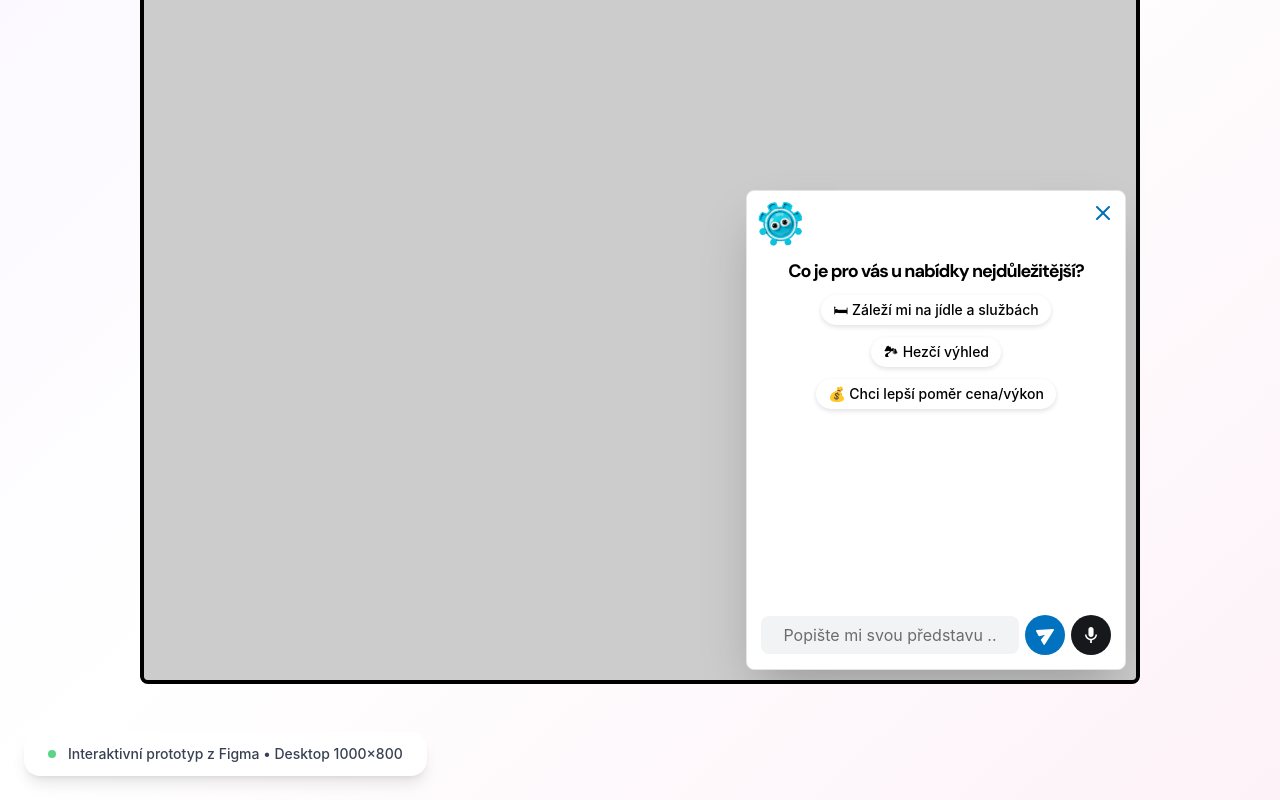
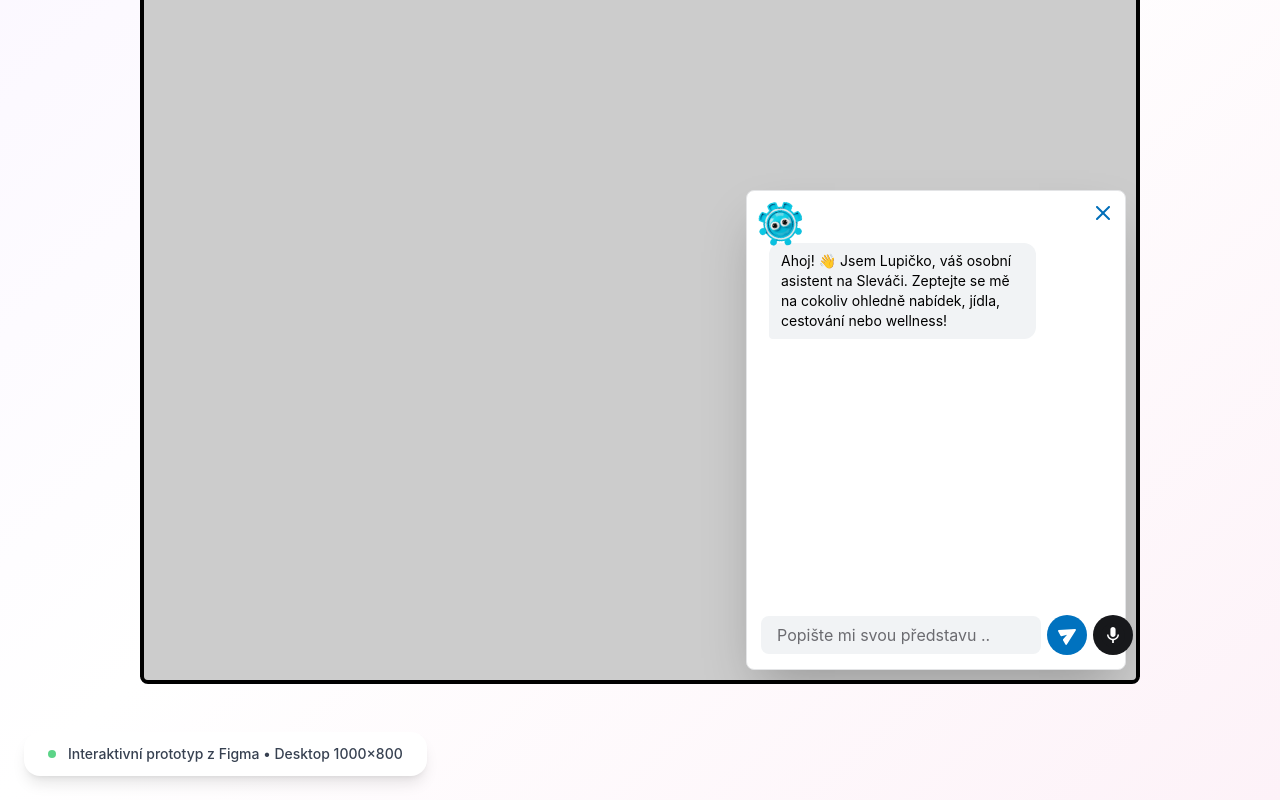
Before and after one commit to maroskadlec/slevac-ai, a React (Vite) app: page /figma-mcp in a window 1280 px wide. Both pictures are taken after a click on the button 1090 px from the left and 974 px from the top of the page. Shown: the part 340-1140 px from the top of the page. Built offline with nearby package versions, Linux system fonts and the light colour scheme.

Commit message:
Funkční chatbot v modálu - uživatel píše vpravo, bot odpovídá vlevo, odstraněny chip buttony

```diff
--- a/src/components/FigmaDesktop.tsx
+++ b/src/components/FigmaDesktop.tsx
@@ -1,5 +1,6 @@
 import { motion, AnimatePresence } from 'framer-motion'
 import { useState, useEffect } from 'react'
+import { useChatbot } from '../hooks/useChatbot'
 
 const mrkatkoImg = `${import.meta.env.BASE_URL}assets/fc1601850dd2f7e663f5b1530e6a54e3bfc3e857.png`
 const mrkatkoImgBlink = `${import.meta.env.BASE_URL}assets/76cb4db62fdf61674840e9abfdf6700b478b2a68.png`
@@ -16,6 +17,7 @@ interface DesktopProps {
 export default function FigmaDesktop({ isOpen, onToggle }: DesktopProps) {
   const [buttonState, setButtonState] = useState<'default' | 'state3' | 'state4' | 'state5'>('default')
   const [isBlinking, setIsBlinking] = useState(false)
+  const chat = useChatbot(isOpen)
 
   useEffect(() => {
     if (!isOpen) {
@@ -132,60 +134,70 @@ export default function FigmaDesktop({ isOpen, onToggle }: DesktopProps) {
                 </motion.button>
               </div>
 
-              {/* Content */}
-              <div className="flex-1 flex flex-col gap-[10px] w-full">
-                <div className="flex-1 flex flex-col gap-[12px] items-center pt-[24px] px-[12px]">
-                  <div className="flex flex-col gap-[12px] items-start w-[297px]">
-                    <div className="flex flex-col justify-center w-full text-center">
-                      <p className="text-[18px] leading-[24px] font-heading font-bold text-black">
-                        Co je pro vás u nabídky nejdůležitější?
-                      </p>
+              {/* Chat Content */}
+              <div className="flex-1 flex flex-col w-full min-h-0">
+                {/* Messages Area */}
+                <div className="flex-1 overflow-y-auto px-[12px] py-[8px] flex flex-col gap-[8px] scrollbar-thin">
+                  {chat.messages.map((msg) => (
+                    <motion.div
+                      key={msg.id}
+                      initial={{ opacity: 0, y: 10, scale: 0.95 }}
+                      animate={{ opacity: 1, y: 0, scale: 1 }}
+                      transition={{ duration: 0.2 }}
+                      className={`flex ${msg.sender === 'user' ? 'justify-end' : 'justify-start'}`}
+                    >
+                      <div
+                        className={`max-w-[80%] px-[12px] py-[8px] rounded-[12px] text-[14px] leading-[20px] whitespace-pre-line ${
+                          msg.sender === 'user'
+                            ? 'bg-[#006eb9] text-white rounded-br-[4px]'
+                            : 'bg-[#f1f3f5] text-black rounded-bl-[4px]'
+                        }`}
+                      >
+                        {msg.text}
+                      </div>
+                    </motion.div>
+                  ))}
+                  {chat.isTyping && (
+                    <motion.div
+                      initial={{ opacity: 0 }}
+                      animate={{ opacity: 1 }}
+                      className="flex justify-start"
+                    >
+                      <div className="bg-[#f1f3f5] px-[14px] py-[10px] rounded-[12px] rounded-bl-[4px] flex gap-[4px] items-center">
+                        <motion.span animate={{ opacity: [0.3, 1, 0.3] }} transition={{ duration: 1, repeat: Infinity, delay: 0 }} className="w-[6px] h-[6px] bg-gray-400 rounded-full" />
+                        <motion.span animate={{ opacity: [0.3, 1, 0.3] }} transition={{ duration: 1, repeat: Infinity, delay: 0.2 }} className="w-[6px] h-[6px] bg-gray-400 rounded-full" />
+                        <motion.span animate={{ opacity: [0.3, 1, 0.3] }} transition={{ duration: 1, repeat: Infinity, delay: 0.4 }} className="w-[6px] h-[6px] bg-gray-400 rounded-full" />
+                      </div>
+                    </motion.div>
+                  )}
+                  <div ref={chat.messagesEndRef} />
                 </div>
 
-                    <div className="flex flex-wrap gap-[12px] items-start justify-center w-full">
-                      <button className="bg-white flex gap-[4px] items-center justify-center px-[12px] py-[4px] rounded-[53px] shadow-[0px_2px_5px_0px_rgba(0,0,0,0.12)] hover:shadow-md transition-shadow">
-                        <p className="text-[14px] leading-[22px] font-medium text-black whitespace-nowrap">
-                          🛏 Záleží mi na jídle a službách
-                        </p>
-                      </button>
-                      <button className="bg-white flex gap-[4px] items-center justify-center px-[12px] py-[4px] rounded-[53px] shadow-[0px_2px_5px_0px_rgba(0,0,0,0.12)] hover:shadow-md transition-shadow">
-                        <p className="text-[14px] leading-[22px] font-medium text-black whitespace-nowrap">
-                          🏞 Hezčí výhled
-                        </p>
-                      </button>
-                      <button className="bg-white flex gap-[4px] items-center justify-center px-[12px] py-[4px] rounded-[53px] shadow-[0px_2px_5px_0px_rgba(0,0,0,0.12)] hover:shadow-md transition-shadow">
-                        <p className="text-[14px] leading-[22px] font-medium text-black whitespace-nowrap">
-                          💰 Chci lepší poměr cena/výkon
-                        </p>
-                      </button>
-                    </div>
-                  </div>
-                </div>
-
-                {/* Footer */}
-                <div className="flex flex-col items-center justify-end overflow-hidden w-full">
-                  <div className="flex flex-col gap-[8px] items-start p-[4px] w-full">
+                {/* Input Footer */}
+                <div className="flex flex-col items-center justify-end w-full px-[4px] pb-[4px]">
                   <div className="flex gap-[6px] items-center w-full">
-                      {/* Input */}
-                      <div className="flex-1 bg-[#f1f3f5] flex flex-col items-start px-[16px] py-[8px] rounded-[8px]">
-                        <div className="flex gap-[8px] items-center justify-center w-full">
-                          <p className="text-[16px] leading-[22px] text-[#6b6b70]">
-                            Popište mi svou představu ..
-                          </p>
-                        </div>
-                      </div>
+                    <input
+                      type="text"
+                      value={chat.inputValue}
+                      onChange={(e) => chat.setInputValue(e.target.value)}
+                      onKeyDown={chat.handleKeyDown}
+                      placeholder="Popište mi svou představu .."
+                      className="flex-1 bg-[#f1f3f5] px-[16px] py-[8px] rounded-[8px] text-[16px] leading-[22px] text-black placeholder-[#6b6b70] outline-none border-none focus:ring-2 focus:ring-[#006eb9]/30"
+                    />
 
                     {/* Send Button */}
-                      <div className="w-[40px] h-[40px]">
-                        <img src={sendButtonImg} alt="" className="w-full h-full" />
-                      </div>
+                    <button
+                      onClick={chat.sendMessage}
+                      className="w-[40px] h-[40px] cursor-pointer flex-shrink-0 hover:opacity-80 transition-opacity"
+                    >
+                      <img src={sendButtonImg} alt="Odeslat" className="w-full h-full" />
+                    </button>
 
                     {/* Voice Button */}
-                      <div className="relative w-[40px] h-[40px]">
+                    <div className="relative w-[40px] h-[40px] flex-shrink-0">
                       <img src={voiceButtonBg} alt="" className="w-full h-full" />
                       <div className="absolute top-[8px] left-[8px] w-[24px] h-[24px] bg-[#17181b] rounded-full flex items-center justify-center">
                         <img src={voiceIcon} alt="" className="w-[11.789px] h-[16px]" />
-                        </div>
                       </div>
                     </div>
                   </div>
--- a/src/components/FigmaMobile.tsx
+++ b/src/components/FigmaMobile.tsx
@@ -1,6 +1,7 @@
 import { motion, AnimatePresence } from 'framer-motion'
 import { X } from 'lucide-react'
 import { useState, useEffect } from 'react'
+import { useChatbot } from '../hooks/useChatbot'
 
 const mrkatkoImg = `${import.meta.env.BASE_URL}assets/fc1601850dd2f7e663f5b1530e6a54e3bfc3e857.png`
 const mrkatkoImgBlink = `${import.meta.env.BASE_URL}assets/76cb4db62fdf61674840e9abfdf6700b478b2a68.png`
@@ -16,6 +17,7 @@ interface MobileProps {
 export default function FigmaMobile({ isOpen, onToggle }: MobileProps) {
   const [buttonState, setButtonState] = useState<'default' | 'state3' | 'state4' | 'state5'>('default')
   const [isBlinking, setIsBlinking] = useState(false)
+  const chat = useChatbot(isOpen)
 
   useEffect(() => {
     if (!isOpen) {
@@ -105,60 +107,70 @@ export default function FigmaMobile({ isOpen, onToggle }: MobileProps) {
                 </motion.button>
               </div>
 
-              {/* Content */}
-              <div className="flex-1 flex flex-col gap-[10px] w-full">
-                <div className="flex-1 flex flex-col gap-[12px] items-center pt-[24px] px-[12px]">
-                  <div className="flex flex-col gap-[12px] items-start w-[297px]">
-                    <div className="flex flex-col justify-center w-full text-center">
-                      <p className="text-[18px] leading-[24px] font-heading font-bold text-black">
-                        Co je pro vás u nabídky nejdůležitější?
-                      </p>
+              {/* Chat Content */}
+              <div className="flex-1 flex flex-col w-full min-h-0">
+                {/* Messages Area */}
+                <div className="flex-1 overflow-y-auto px-[8px] py-[6px] flex flex-col gap-[6px] scrollbar-thin">
+                  {chat.messages.map((msg) => (
+                    <motion.div
+                      key={msg.id}
+                      initial={{ opacity: 0, y: 10, scale: 0.95 }}
+                      animate={{ opacity: 1, y: 0, scale: 1 }}
+                      transition={{ duration: 0.2 }}
+                      className={`flex ${msg.sender === 'user' ? 'justify-end' : 'justify-start'}`}
+                    >
+                      <div
+                        className={`max-w-[85%] px-[10px] py-[6px] rounded-[12px] text-[13px] leading-[18px] whitespace-pre-line ${
+                          msg.sender === 'user'
+                            ? 'bg-[#006eb9] text-white rounded-br-[4px]'
+                            : 'bg-[#f1f3f5] text-black rounded-bl-[4px]'
+                        }`}
+                      >
+                        {msg.text}
+                      </div>
+                    </motion.div>
+                  ))}
+                  {chat.isTyping && (
+                    <motion.div
+                      initial={{ opacity: 0 }}
+                      animate={{ opacity: 1 }}
+                      className="flex justify-start"
+                    >
+                      <div className="bg-[#f1f3f5] px-[12px] py-[8px] rounded-[12px] rounded-bl-[4px] flex gap-[4px] items-center">
+                        <motion.span animate={{ opacity: [0.3, 1, 0.3] }} transition={{ duration: 1, repeat: Infinity, delay: 0 }} className="w-[5px] h-[5px] bg-gray-400 rounded-full" />
+                        <motion.span animate={{ opacity: [0.3, 1, 0.3] }} transition={{ duration: 1, repeat: Infinity, delay: 0.2 }} className="w-[5px] h-[5px] bg-gray-400 rounded-full" />
+                        <motion.span animate={{ opacity: [0.3, 1, 0.3] }} transition={{ duration: 1, repeat: Infinity, delay: 0.4 }} className="w-[5px] h-[5px] bg-gray-400 rounded-full" />
+                      </div>
+                    </motion.div>
+                  )}
+                  <div ref={chat.messagesEndRef} />
                 </div>
 
-                    <div className="flex flex-wrap gap-[12px] items-start justify-center w-full cursor-pointer">
-                      <button className="bg-white flex gap-[4px] items-center justify-center px-[12px] py-[4px] rounded-[53px] shadow-[0px_2px_5px_0px_rgba(0,0,0,0.12)] hover:shadow-md transition-shadow">
-                        <p className="text-[14px] leading-[22px] font-medium text-black whitespace-nowrap">
-                          🛏 Záleží mi na jídle a službách
-                        </p>
-                      </button>
-                      <button className="bg-white flex gap-[4px] items-center justify-center px-[12px] py-[4px] rounded-[53px] shadow-[0px_2px_5px_0px_rgba(0,0,0,0.12)] hover:shadow-md transition-shadow">
-                        <p className="text-[14px] leading-[22px] font-medium text-black whitespace-nowrap">
-                          🏞 Hezčí výhled
-                        </p>
-                      </button>
-                      <button className="bg-white flex gap-[4px] items-center justify-center px-[12px] py-[4px] rounded-[53px] shadow-[0px_2px_5px_0px_rgba(0,0,0,0.12)] hover:shadow-md transition-shadow">
-                        <p className="text-[14px] leading-[22px] font-medium text-black whitespace-nowrap">
-                          💰 Chci lepší poměr cena/výkon
-                        </p>
-                      </button>
-                    </div>
-                  </div>
-                </div>
-
-                {/* Footer */}
-                <div className="flex flex-col items-center justify-end overflow-hidden w-full">
-                  <div className="flex flex-col gap-[8px] items-start py-[4px] px-0 w-full">
+                {/* Input Footer */}
+                <div className="flex flex-col items-center justify-end w-full px-[2px] pb-[4px]">
                   <div className="flex gap-[4px] items-center w-full">
-                      {/* Input */}
-                      <div className="flex-1 bg-[#f1f3f5] flex flex-col items-start px-[16px] py-[8px] rounded-[8px]">
-                        <div className="flex gap-[8px] items-center justify-center w-full">
-                          <p className="flex-1 text-[14px] leading-[22px] text-[#6b6b70] font-medium">
-                            Popište mi svou představu ..
-                          </p>
-                        </div>
-                      </div>
+                    <input
+                      type="text"
+                      value={chat.inputValue}
+                      onChange={(e) => chat.setInputValue(e.target.value)}
+                      onKeyDown={chat.handleKeyDown}
+                      placeholder="Popište mi svou představu .."
+                      className="flex-1 bg-[#f1f3f5] px-[12px] py-[6px] rounded-[8px] text-[14px] leading-[22px] text-black placeholder-[#6b6b70] font-medium outline-none border-none focus:ring-2 focus:ring-[#006eb9]/30"
+                    />
 
                     {/* Send Button */}
-                      <div className="w-[32px] h-[32px]">
-                        <img src={sendButtonImg} alt="" className="w-full h-full" />
-                      </div>
+                    <button
+                      onClick={chat.sendMessage}
+                      className="w-[32px] h-[32px] cursor-pointer flex-shrink-0 hover:opacity-80 transition-opacity"
+                    >
+                      <img src={sendButtonImg} alt="Odeslat" className="w-full h-full" />
+                    </button>
 
                     {/* Voice Button */}
-                      <div className="relative w-[32px] h-[32px]">
+                    <div className="relative w-[32px] h-[32px] flex-shrink-0">
                       <img src={voiceButtonBg} alt="" className="w-full h-full" />
                       <div className="absolute top-[6.4px] left-[6.4px] w-[19.2px] h-[19.2px] bg-[#17181b] rounded-full flex items-center justify-center">
                         <img src={voiceIcon} alt="" className="w-[11.789px] h-[16px]" />
-                        </div>
                       </div>
                     </div>
                   </div>
--- /dev/null
+++ b/src/hooks/useChatbot.ts
@@ -0,0 +1,128 @@
+import { useState, useCallback, useRef, useEffect } from 'react'
+
+export interface ChatMessage {
+  id: number
+  text: string
+  sender: 'user' | 'bot'
+}
+
+const GREETING = 'Ahoj! 👋 Jsem Lupičko, váš osobní asistent na Sleváči. Zeptejte se mě na cokoliv ohledně nabídek, jídla, cestování nebo wellness!'
+
+function getBotResponse(userMessage: string): string {
+  const msg = userMessage.toLowerCase().normalize('NFD').replace(/[\u0300-\u036f]/g, '')
+
+  if (msg.match(/\b(ahoj|cau|dobr[yý]|hey|hi|hello|zdar|nazdar)\b/)) {
+    return 'Ahoj! 👋 Rád vás vidím. Jak vám mohu dnes pomoci s výběrem nabídky na Sleváči?'
+  }
+
+  if (msg.match(/\b(jidlo|restaurac|jist|obed|vecere|snidane|kuchyn|gastr)/)) {
+    return '🍽 Mám pro vás skvělé nabídky restaurací! Momentálně frčí degustační menu a zážitkové večeře. Záleží vám víc na kvalitě kuchyně, nebo hledáte dobrou cenu?'
+  }
+
+  if (msg.match(/\b(hotel|ubytovan|dovolen|cestovan|vylet|pobyt|chata|chalup)/)) {
+    return '🏨 Cestování je moje specialita! Máme nabídky od horských chat po luxusní resorty. Momentálně jsou super akce na Šumavu a Beskydy. Kam byste chtěli jet?'
+  }
+
+  if (msg.match(/\b(vyhled|prirod|hory|more|krajin|les)/)) {
+    return '🏞 Krásné výhledy máme v nabídce! Doporučuji horské hotely v Beskydech, Krkonoších nebo wellness u Lipna s výhledem na přehradu.'
+  }
+
+  if (msg.match(/\b(cena|levn|slev|akce|vyhod|peniz|korun|kc|czk)/)) {
+    return '💰 Rozumím, hledáte nejlepší poměr cena/výkon! Momentálně máme akce až -60% na vybrané pobyty. Mám vám doporučit top nabídky pod 2000 Kč?'
+  }
+
+  if (msg.match(/\b(wellness|relax|masaz|spa|bazen|saun|virivk)/)) {
+    return '🧖 Wellness pobyty jsou hit sezóny! Mám přes 200 wellness nabídek. Preferujete jednodenní relax, nebo víkendový pobyt s polopenzí?'
+  }
+
+  if (msg.match(/\b(dekuj|diky|dik|dikes|super|parad|skvel)/)) {
+    return 'Rádo se stalo! 😊 Pokud budete potřebovat cokoliv dalšího, jsem tu pro vás. Stačí napsat!'
+  }
+
+  if (msg.match(/\b(co umis|pomoc|help|co delas|jak funguj|co jsi)/)) {
+    return 'Jsem váš AI asistent pro Sleváč! 🤖 Mohu vám pomoci s:\n• Výběrem restaurací a jídla\n• Hledáním dovolených a pobytů\n• Wellness a relax nabídkami\n• Najít nejlepší slevy a akce\n\nProstě se zeptejte!'
+  }
+
+  if (msg.match(/\b(rodina|deti|dite|rodinny)/)) {
+    return '👨‍👩‍👧‍👦 Pro rodiny s dětmi mám skvělé tipy! Aquaparky, dětské zážitkové parky a rodinné pobyty s all-inclusive. Kolik je dětem?'
+  }
+
+  if (msg.match(/\b(romanticke|partner|dvou|valentyn|vyrocí)/)) {
+    return '💕 Romantický pobyt? Mám pro vás privátní wellness, večeře při svíčkách a víkendové pobyty pro dva. Chcete něco blízko, nebo spíš dál od města?'
+  }
+
+  if (msg.match(/\b(sport|aktivit|kolo|turistik|lyzov|bruslen)/)) {
+    return '⛷ Sportovní nabídky jsou super! Máme lyžařské pobyty, cyklistické výlety i golfové balíčky. Jaký sport vás zajímá?'
+  }
+
+  if (msg.length < 5) {
+    return '🤔 Můžete mi říct trochu víc? Rád vám pomohu najít perfektní nabídku na Sleváči!'
+  }
+
+  return 'Zajímavé! 🤔 Rád vám s tím pomohu. Zkuste se mě zeptat konkrétněji – třeba na jídlo, cestování, wellness nebo aktuální slevy na Sleváči.'
+}
+
+export function useChatbot(isOpen: boolean) {
+  const [messages, setMessages] = useState<ChatMessage[]>([])
+  const [inputValue, setInputValue] = useState('')
+  const [isTyping, setIsTyping] = useState(false)
+  const messagesEndRef = useRef<HTMLDivElement>(null)
+  const nextIdRef = useRef(1)
+  const hasGreetedRef = useRef(false)
+
+  // Auto-scroll to bottom when messages change
+  const scrollToBottom = useCallback(() => {
+    messagesEndRef.current?.scrollIntoView({ behavior: 'smooth' })
+  }, [])
+
+  useEffect(() => {
+    scrollToBottom()
+  }, [messages, isTyping, scrollToBottom])
+
+  // Send greeting when modal opens for the first time
+  useEffect(() => {
+    if (isOpen && !hasGreetedRef.current) {
+      hasGreetedRef.current = true
+      const id = nextIdRef.current++
+      setTimeout(() => {
+        setMessages([{ id, text: GREETING, sender: 'bot' }])
+      }, 400)
+    }
+  }, [isOpen])
+
+  const sendMessage = useCallback(() => {
+    const text = inputValue.trim()
+    if (!text) return
+
+    const userMsgId = nextIdRef.current++
+    setMessages(prev => [...prev, { id: userMsgId, text, sender: 'user' }])
+    setInputValue('')
+    setIsTyping(true)
+
+    // Simulate bot typing delay
+    const delay = 600 + Math.random() * 800
+    setTimeout(() => {
+      const botResponse = getBotResponse(text)
+      const botMsgId = nextIdRef.current++
+      setMessages(prev => [...prev, { id: botMsgId, text: botResponse, sender: 'bot' }])
+      setIsTyping(false)
+    }, delay)
+  }, [inputValue])
+
+  const handleKeyDown = useCallback((e: React.KeyboardEvent) => {
+    if (e.key === 'Enter' && !e.shiftKey) {
+      e.preventDefault()
+      sendMessage()
+    }
+  }, [sendMessage])
+
+  return {
+    messages,
+    inputValue,
+    setInputValue,
+    isTyping,
+    messagesEndRef,
+    sendMessage,
+    handleKeyDown,
+  }
+}
```
Also changed, not shown: postcss.config.js (line endings or trailing spaces), src/main.tsx (line endings or trailing spaces), tsconfig.json (line endings or trailing spaces), tsconfig.node.json (line endings or trailing spaces), 1 other file (tests, documents, lock files or other folders). Lines whose indentation alone changed are shown as unchanged.
